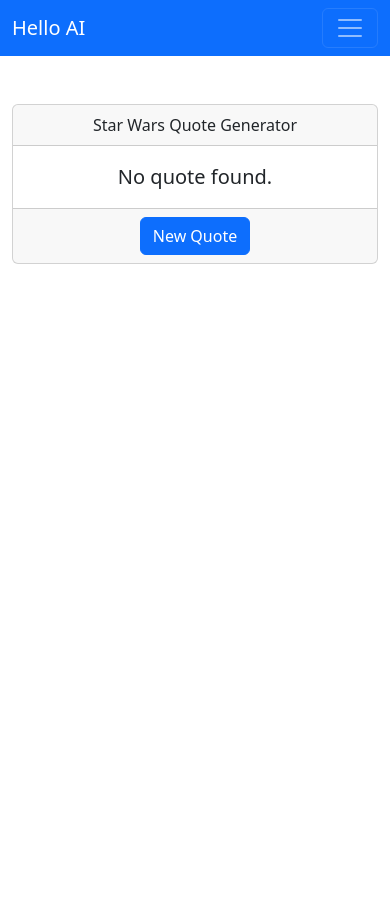
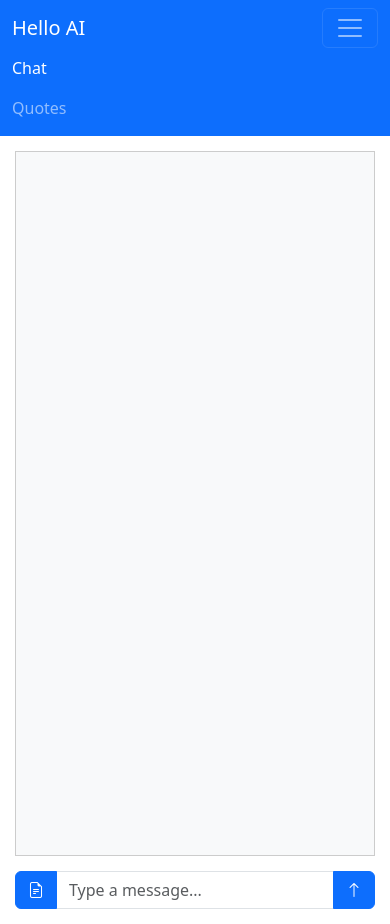
Before and after one commit to jongio/hello-ai, a Flask app: page / in a window 390 px wide, after a click that opens the changed part. Before the commit the page ends 264 px from the top, so only its background shows below. Run offline with Flask 3, Linux system fonts and the light colour scheme; data that the repository does not hold is empty.

Commit message:
Clean up rag

```diff
--- a/src/web/web/app.py
+++ b/src/web/web/app.py
@@ -26,13 +26,11 @@
 
 @app.route('/')
 def home():
-    # Renders the Quotes page
-    return render_template('index.html', active_page="home")
+    return render_template('index.html', active_page="chat")
 
-@app.route('/chat')
+@app.route('/quotes')
 def chat_ui():
-    # Renders the Chat page
-    return render_template('chat.html', active_page="chat")
+    return render_template('quotes.html', active_page="quotes")
 
 @app.route('/quote', methods=['GET'])
 def quote():
@@ -40,8 +38,7 @@
 
 @app.route('/chat', methods=['POST'])
 def chat():
-    user_message = request.json.get('message')
-    return make_api_request("/chat", method="POST", data={"message": user_message})
+    return make_api_request("/chat", method="POST", data=request.json)
 
 if __name__ == '__main__':
     app.run(debug=True, port=3000)
--- a/src/web/web/static/css/main.css
+++ b/src/web/web/static/css/main.css
@@ -2,9 +2,9 @@
 .chat-page {
   display: flex;
   flex-direction: column;
-  height: calc(100vh - 56px); /* Adjust based on your navbar height */
-  max-width: 600px; /* Control the max width of the chat area */
-  margin: 0 auto; /* Center the chat area horizontally */
+  height: calc(100vh - 56px);
+  max-width: 600px;
+  margin: 0 auto;
   padding: 15px;
 }
 
--- a/src/web/web/static/js/chat.js
+++ b/src/web/web/static/js/chat.js
@@ -1,41 +1,94 @@
 $(document).ready(() => {
+    let sendingRequest = false;
+
     const scrollToBottom = () => {
         const chatContainer = $("#chat-container")[0];
         chatContainer.scrollTop = chatContainer.scrollHeight;
     };
 
-    const appendMessage = (message, isUser) => {
-        const iconClass = isUser ? "bi-person-fill" : "bi-robot";
-        const bubbleClass = isUser ? "user" : "ai";
+    const showLoading = () => {
         $("#chat-container").append(`
-            <div class="d-flex align-items-start mb-2">
-                <i class="bi ${iconClass} me-2"></i>
-                <div class="chat-bubble ${bubbleClass}">${message}</div>
+            <div class="loading-container text-start mb-2">
+                <div class="loading-dot"></div>
+                <div class="loading-dot"></div>
+                <div class="loading-dot"></div>
             </div>
         `);
         scrollToBottom();
     };
 
+    const hideLoading = () => {
+        $(".loading-container").remove();
+    };
+
+    const toggleSendButtonIcon = (sending) => {
+        const sendButton = $("#send");
+        if (sending) {
+            sendButton.html('<i class="bi bi-stop-fill"></i>'); // Change to stop icon
+        } else {
+            sendButton.html('<i class="bi bi-arrow-up"></i>'); // Change back to up arrow icon
+        }
+    };
+
+    const sendMessageToAI = (userInput, searchDocuments) => {
+        fetch('/chat', {
+            method: 'POST',
+            headers: { 'Content-Type': 'application/json' },
+            body: JSON.stringify({ message: userInput, search_documents: searchDocuments }),
+        })
+            .then(response => response.json())
+            .then(data => {
+                hideLoading();
+                appendMessage(data.response, false);
+            })
+            .catch(error => {
+                console.error('Error:', error);
+                hideLoading();
+                $("#chat-container").append(`<div class="text-danger">Error: Could not get a response from the AI.</div>`);
+            })
+            .finally(() => {
+                sendingRequest = false;
+                toggleSendButtonIcon(false); // Change button icon back to up arrow
+            });
+    };
+
+    const appendMessage = (message, isUser) => {
+        const messageTypeClass = isUser ? "user-message" : "ai-message";
+        const bubbleClass = isUser ? "user" : "ai";
+        const alignClass = isUser ? "justify-content-end" : "justify-content-start";
+        const htmlContent = `
+            <div class="message-row ${messageTypeClass}">
+                <div class="d-flex align-items-center ${alignClass}">
+                    <div class="chat-bubble ${bubbleClass}">${message}</div>
+                </div>
+            </div>
+        `;
+        $("#chat-container").append(htmlContent);
+        scrollToBottom();
+    };
+
     $("#send").click(() => {
+        if (sendingRequest) {
+            // If already sending request, stop it
+            // You may need to implement a way to abort the fetch request here
+            sendingRequest = false;
+            toggleSendButtonIcon(false);
+            hideLoading(); // Hide loading animation if visible
+            return;
+        }
+
         const userInput = $("#userInput").val().trim();
         if (userInput === '') return;
 
+        const searchDocuments = $("#toggleDocs").hasClass("btn-primary");
+
         appendMessage(userInput, true);
         $("#userInput").val('');
+        showLoading();
+        toggleSendButtonIcon(true); // Change button icon to stop
 
-        const dataToSend = JSON.stringify({ message: userInput });
-
-        fetch('/chat', {
-            method: 'POST',
-            headers: { 'Content-Type': 'application/json' },
-            body: dataToSend,
-        })
-            .then(response => response.json())
-            .then(data => appendMessage(data.response, false))
-            .catch(error => {
-                console.error('Error:', error);
-                $("#chat-container").append(`<div class="text-danger">Error: Could not get a response from the AI.</div>`);
-            });
+        sendingRequest = true;
+        sendMessageToAI(userInput, searchDocuments);
     });
 
     $("#userInput").keyup((event) => {
@@ -44,4 +97,8 @@
             $("#send").click();
         }
     });
+
+    $("#toggleDocs").click(function () {
+        $(this).toggleClass("btn-primary btn-light");
+    });
 });
--- a/src/web/web/templates/base.html
+++ b/src/web/web/templates/base.html
@@ -33,17 +33,17 @@
           <ul class="navbar-nav">
             <li class="nav-item">
               <a
-                class="nav-link {% if active_page == 'home' %}active{% endif %}"
+                class="nav-link {% if active_page == 'chat' %}active{% endif %}"
                 aria-current="page"
                 href="/"
-                >Quotes</a
+                >Chat</a
               >
             </li>
             <li class="nav-item">
               <a
-                class="nav-link {% if active_page == 'chat' %}active{% endif %}"
-                href="/chat"
-                >Chat</a
+                class="nav-link {% if active_page == 'quotes' %}active{% endif %}"
+                href="/quotes"
+                >Quotes</a
               >
             </li>
           </ul>
@@ -51,7 +51,7 @@
       </div>
     </nav>
     <script src="https://ajax.googleapis.com/ajax/libs/jquery/3.6.0/jquery.min.js"></script>
-
+    <script src="https://cdn.jsdelivr.net/npm/bootstrap@5.3.2/dist/js/bootstrap.bundle.min.js"></script>
     {% block content %}{% endblock %}
   </body>
 </html>
--- a/src/web/web/templates/index.html
+++ b/src/web/web/templates/index.html
@@ -1,21 +1,29 @@
 {% extends 'base.html' %} {% block content %}
-<div class="container py-5">
-  <div class="row justify-content-center">
-    <div class="col-md-8">
-      <div class="card text-center">
-        <div class="card-header">Star Wars Quote Generator</div>
-        <div class="card-body">
-          <blockquote class="blockquote mb-0">
-            <p id="quote">Click the button below to fetch a quote.</p>
-          </blockquote>
-        </div>
-        <div class="card-footer text-muted">
-          <button class="btn btn-primary" id="fetch-quote">New Quote</button>
-        </div>
-      </div>
-    </div>
+<div class="chat-page">
+  <div class="chat-container" id="chat-container">
+    <!-- Chat messages will be appended here -->
+  </div>
+  <div class="input-group chat-input">
+    <button
+      class="btn btn-primary"
+      type="button"
+      id="toggleDocs"
+      data-bs-toggle="tooltip"
+      data-bs-placement="top"
+      title="Search documents"
+    >
+      <i class="bi bi-file-earmark-text"></i>
+    </button>
+    <input
+      type="text"
+      id="userInput"
+      class="form-control"
+      placeholder="Type a message..."
+    />
+    <button class="btn btn-primary" type="button" id="send">
+      <i class="bi bi-arrow-up"></i>
+    </button>
   </div>
 </div>
-<script src="/static/js/index.js"></script>
-
+<script src="/static/js/chat.js"></script>
 {% endblock %}
```
Also changed, not shown: other parts of src/web/web/static/css/main.css (+70 -15 lines), docker-compose.yml (+14 -1 lines), scripts/load.py (deleted, +0 -33 lines), src/api/api/app.py (+24 -16 lines), src/load/load.py (added, +56 -0 lines), src/web/web/templates/chat.html (deleted, +0 -14 lines), src/web/web/templates/quotes.html (added, +21 -0 lines), src/load/requirements.txt (renamed from scripts/requirements.txt), src/web/web/static/js/quotes.js (renamed from src/web/web/static/js/index.js), 2 other files.
